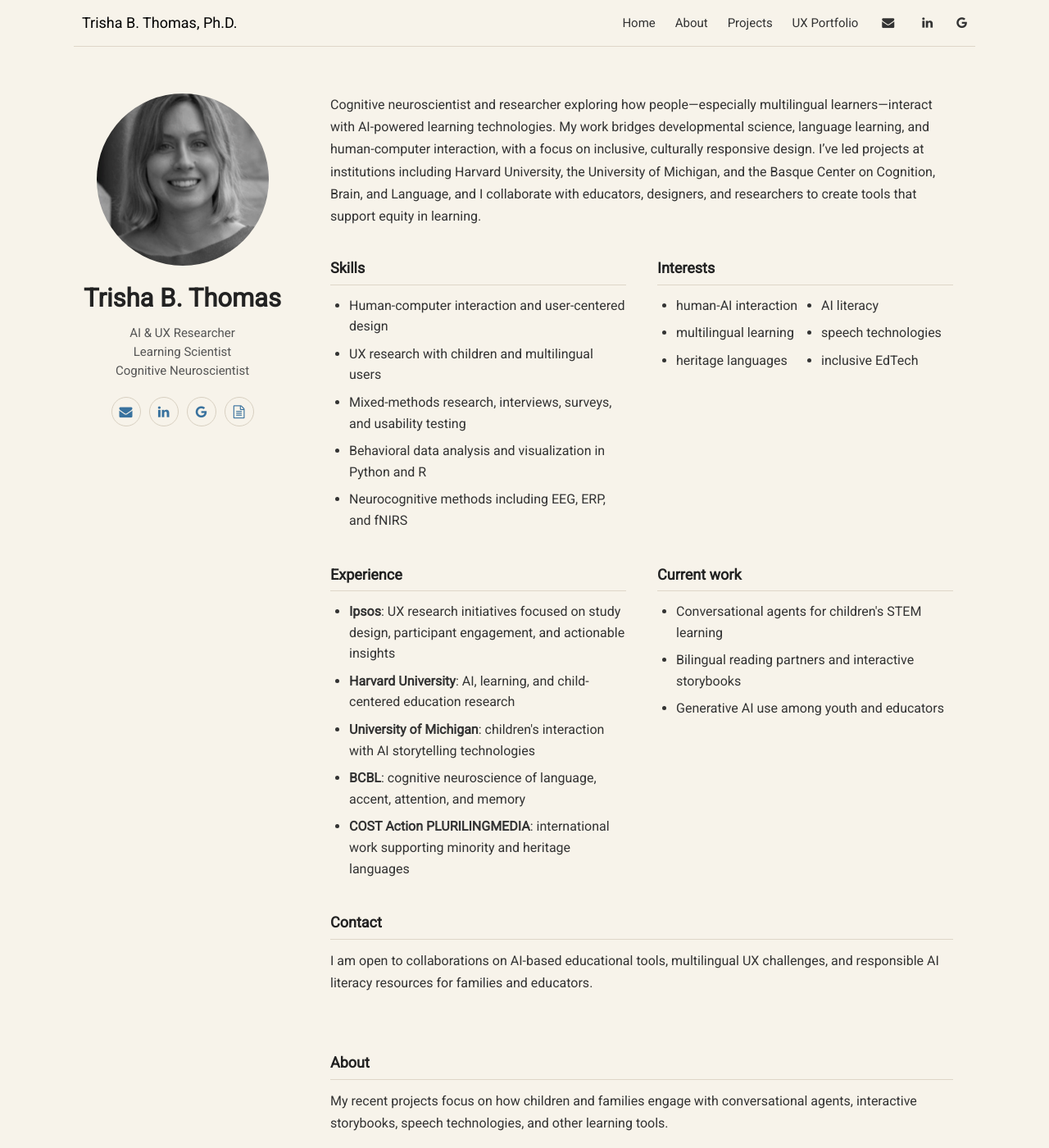
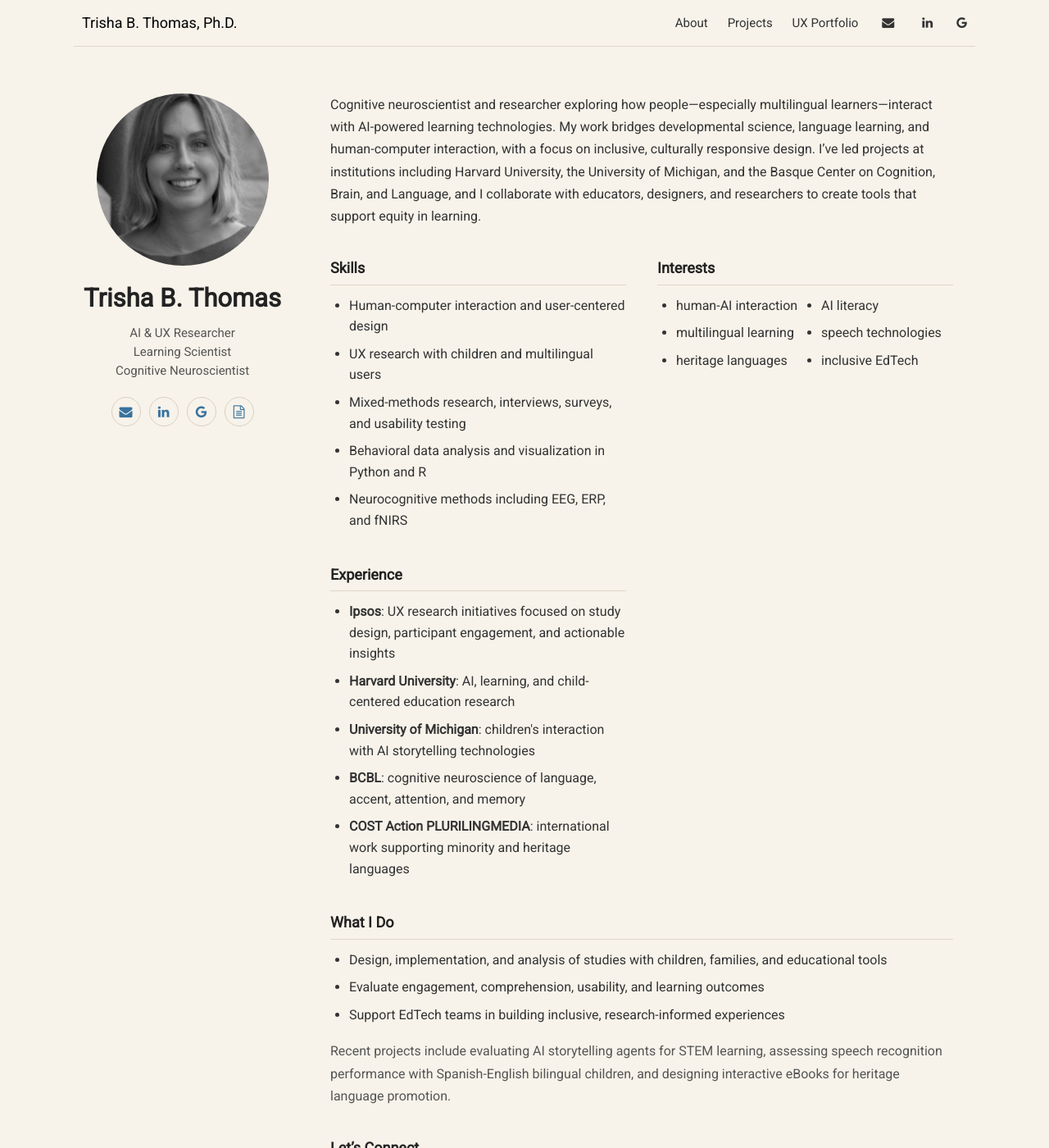
Before and after one commit to tthomas840/tthomas840.github.io, a Jekyll site: the page built from index.html, in a window 1280 px wide and 1400 px high. Shown: the whole window at 82% size. Built offline with Jekyll 4.4.1, drawn with Linux system fonts in a browser that asks for light colours; nearby versions of some CDN libraries; the list of posts is cut into pages by our own code; some of the changed text lies outside the part shown.

Commit message:
Simplify homepage sections

```diff
--- a/_data/settings.yml
+++ b/_data/settings.yml
@@ -7,7 +7,6 @@ disqus:
 google-ID: 'UA-112060364-2'
 
 menu:
-- {name: 'Home',               url: ''}
 - {name: 'About',              url: 'about'}
 - {name: 'Projects',           url: 'projects'}
 - {name: 'UX Portfolio',       url: 'ux-portfolio'}
--- a/_layouts/home.html
+++ b/_layouts/home.html
@@ -62,40 +62,40 @@ title: Home
       </ul>
     </section>
 
-    <section>
-      <h4>Current work</h4>
+    <section class="wide-section">
+      <h4>What I Do</h4>
       <ul class="compact-list">
-        <li>Conversational agents for children's STEM learning</li>
-        <li>Bilingual reading partners and interactive storybooks</li>
-        <li>Generative AI use among youth and educators</li>
+        <li>Design, implementation, and analysis of studies with children, families, and educational tools</li>
+        <li>Evaluate engagement, comprehension, usability, and learning outcomes</li>
+        <li>Support EdTech teams in building inclusive, research-informed experiences</li>
       </ul>
+      <p class="note">
+        Recent projects include evaluating AI storytelling agents for STEM learning, assessing speech recognition
+        performance with Spanish-English bilingual children, and designing interactive eBooks for heritage
+        language promotion.
+      </p>
     </section>
 
-    <section>
-      <h4>Contact</h4>
+    <section class="wide-section connect-section">
+      <h4>Let’s Connect</h4>
       <p>
-        I am open to collaborations on AI-based educational tools, multilingual UX challenges, and
-        responsible AI literacy resources for families and educators.
+        If you're developing AI-based educational tools, working on child-centered learning design, exploring
+        UX challenges in multilingual contexts, or building resources to support AI literacy for families and
+        educators, I’d love to explore potential collaboration opportunities.
+      </p>
+      <p>
+        I’m also passionate about making science accessible and helping people connect with and contribute to
+        their communities.
       </p>
     </section>
-  </article>
 
-  <article class="bio detail-sections">
-    <h4>About</h4>
-    <p>
-      My recent projects focus on how children and families engage with conversational agents,
-      interactive storybooks, speech technologies, and other learning tools.
-    </p>
-    <p>
-      I am especially interested in inclusive and culturally responsive design: building technologies
-      that support multilingual learners, heritage language use, families, and educators.
-    </p>
-
+    <section class="wide-section">
       <h4>Selected publications</h4>
-    <ul>
+      <ul class="compact-list">
         <li>Thomas, T., Martin, C. D., & Caffarra, S. (2025). The impact of speaker accent on discourse processing: A frequency investigation. <em>Brain and Language, 260</em>, 105509.</li>
         <li>Xu, Y., Thomas, T., Yu, C. L., & Pan, E. Z. (2025). What makes children perceive or not perceive minds in generative AI? <em>Computers in Human Behavior: Artificial Humans</em>.</li>
         <li>Xu, Y., Thomas, T., Li, Z., Chan, M., Lin, G., & Moore, K. (2024). Examining children's perceptions of AI-enabled interactive media characters. <em>International Journal of Child-Computer Interaction</em>.</li>
       </ul>
+    </section>
   </article>
 </main>
--- a/_sass/_home.scss
+++ b/_sass/_home.scss
@@ -79,6 +79,10 @@
   grid-column: 1 / -1;
 }
 
+.wide-section {
+  grid-column: 1 / -1;
+}
+
 .bio h4 {
   border-bottom: 1px solid #ded6c8;
   color: #222;
@@ -111,6 +115,11 @@
   margin: 0 0 15px;
 }
 
+.quick-info .note {
+  color: #555;
+  margin-top: 4px;
+}
+
 .quick-info ul,
 .bio ul {
   margin: 0 0 18px 23px;
@@ -134,10 +143,6 @@
   text-underline-offset: 2px;
 }
 
-.detail-sections {
-  grid-column: 2;
-}
-
 @media (max-width: 800px) {
   .home-page.quarto-style {
     grid-template-columns: 1fr;
@@ -156,8 +161,7 @@
     font-size: 28px;
   }
 
-  .quick-info,
-  .detail-sections {
+  .quick-info {
     grid-column: auto;
   }
 
```
Lines whose indentation alone changed are shown as unchanged.
